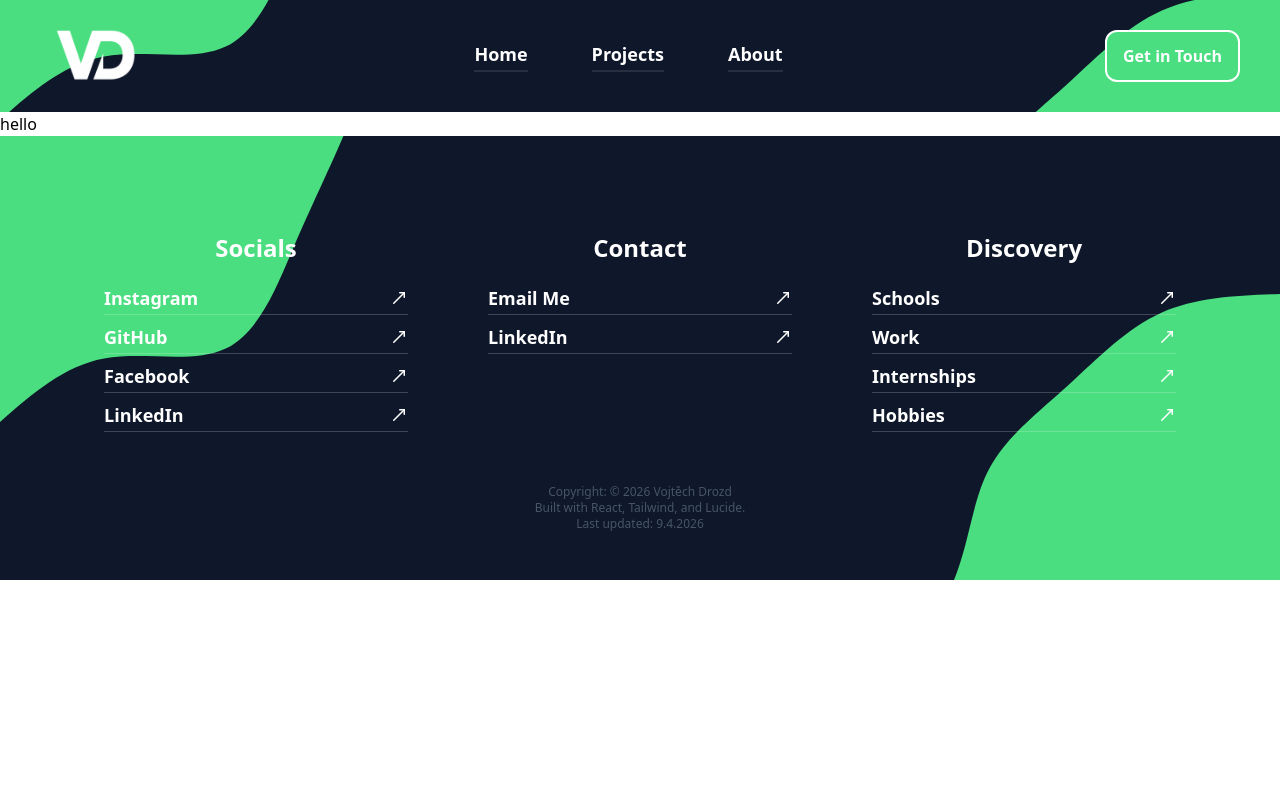
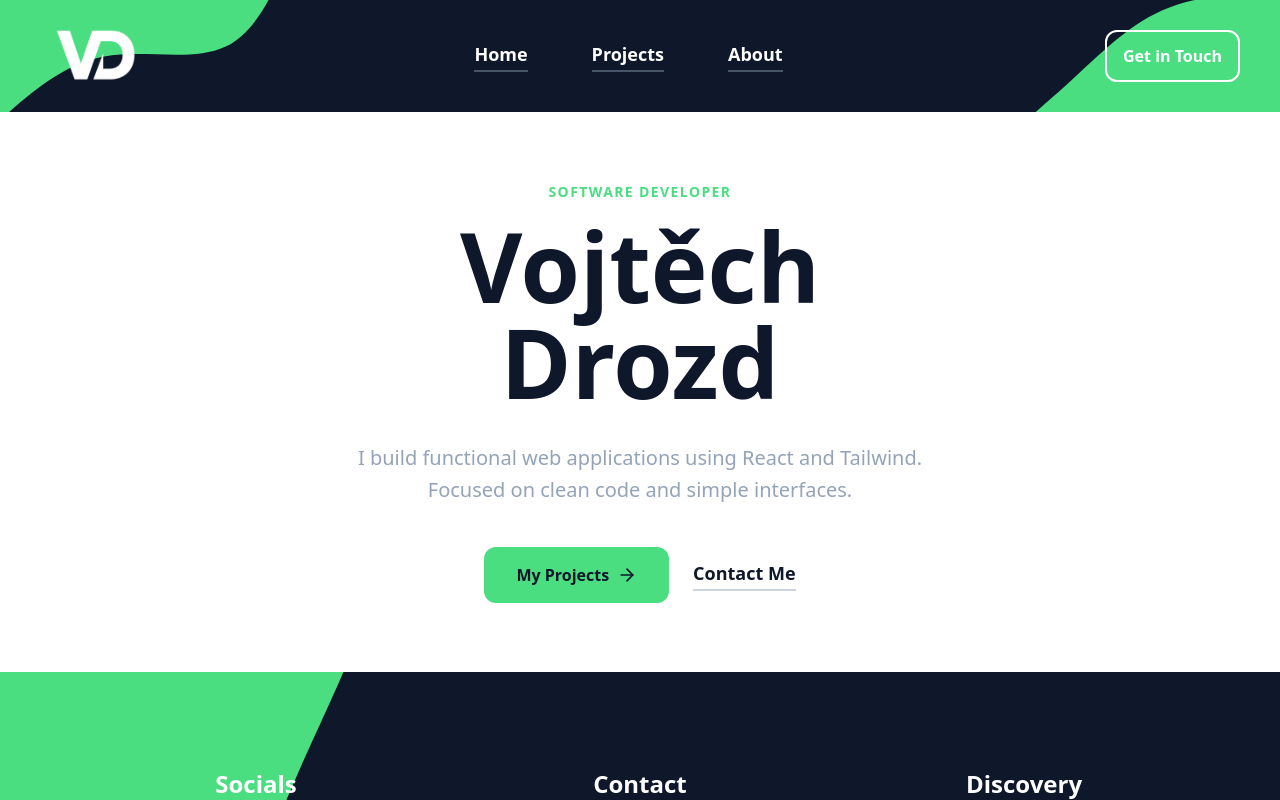
Before and after one commit to Kolecko2004/Website, a React (Vite) app in the folder mysite/: page / in a window 1280 px wide. Shown: the top 800 px of the page. Built offline with nearby package versions, Linux system fonts and the light colour scheme.

Commit message:
hero and navbar chnages

```diff
--- a/mysite/src/App.jsx
+++ b/mysite/src/App.jsx
@@ -1,9 +1,10 @@
 import React from 'react'
+import Hero from './components/Hero'
 
 function App() {
   return (
     <div>
-      <p>hello</p>
+      <Hero></Hero>
     </div>
   )
 }
--- a/mysite/src/Navbar.jsx
+++ b/mysite/src/Navbar.jsx
@@ -10,7 +10,7 @@ const NavbarLink = ({ href, children }) => (
     <span>{children}</span>
 
     <div className="relative h-[2px] w-full mt-0.5 overflow-hidden">
-      <div className="absolute inset-0 bg-white/10"></div>
+      <div className="absolute inset-0 bg-slate-600"></div>
       <div className="absolute inset-0 bg-green-400 translate-x-[-101%] group-hover:translate-x-0 transition-transform duration-500 ease-in-out"></div>
     </div>
   </a>
@@ -41,7 +41,7 @@ export default function Navbar() {
         <NavbarLink href="/hello">About</NavbarLink>
       </div>
 
-      <button className="hidden border-2 hover:border-transparent border-white md:block py-3 relative z-10 hover:bg-white hover:text-green-400 px-4 rounded-xl text-md font-bold bg-green-400 text-white">
+      <button className="hidden border-2 hover:border-transparent border-white md:block py-3 relative z-10 hover:bg-white hover:text-green-400 px-4 rounded-xl text-md font-bold bg-transparent text-white">
         Get in Touch
       </button>
     </nav>
--- /dev/null
+++ b/mysite/src/components/Hero.jsx
@@ -0,0 +1,40 @@
+import React from "react";
+import { ArrowRight } from "lucide-react";
+
+export default function Hero() {
+  return (
+    <section className="w-full min-h-[70vh] flex justify-center text-center items-center bg-white px-10">
+      <div className="max-w-4xl">
+        <p className="text-green-400 font-bold tracking-widest uppercase text-sm mb-4">
+          Software Developer
+        </p>
+
+        <h1 className="text-6xl md:text-8xl font-black text-slate-900 mb-8">
+          Vojtěch <br /> Drozd
+        </h1>
+
+        <p className="text-xl text-slate-400 max-w-xl mb-10 leading-relaxed">
+          I build functional web applications using React and Tailwind. Focused
+          on clean code and simple interfaces.
+        </p>
+
+        <div className="flex justify-center items-center gap-6">
+          <button className="bg-green-400 text-slate-900 px-8 py-4 rounded-xl font-bold hover:bg-transparent hover:text-green-400 transition-colors flex items-center gap-2">
+            My Projects
+            <ArrowRight size={20} />
+          </button>
+          <a
+            href="#contact"
+            className="text-slate-900 font-bold pb-1 group flex flex-col text-lg py-1 cursor-pointer transition-all"
+          >
+            Contact Me
+            <div className="relative h-[2px] w-full mt-0.5 overflow-hidden">
+              <div className="absolute inset-0 bg-slate-300"></div>
+              <div className="absolute inset-0 bg-green-400 translate-x-[-101%] group-hover:translate-x-0 transition-transform duration-500 ease-in-out"></div>
+            </div>
+          </a>
+        </div>
+      </div>
+    </section>
+  );
+}
```
Also changed, not shown: mysite/src/assets/layered-waves-haikei.svg (added).
